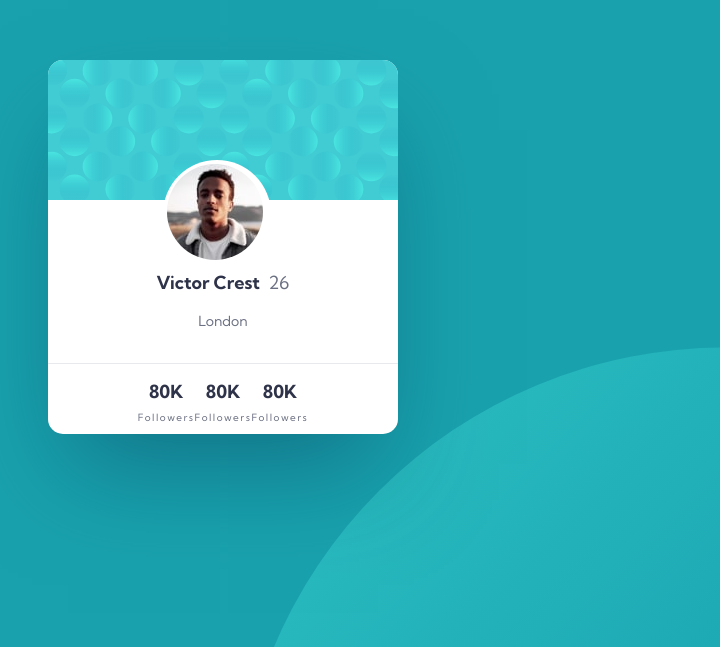
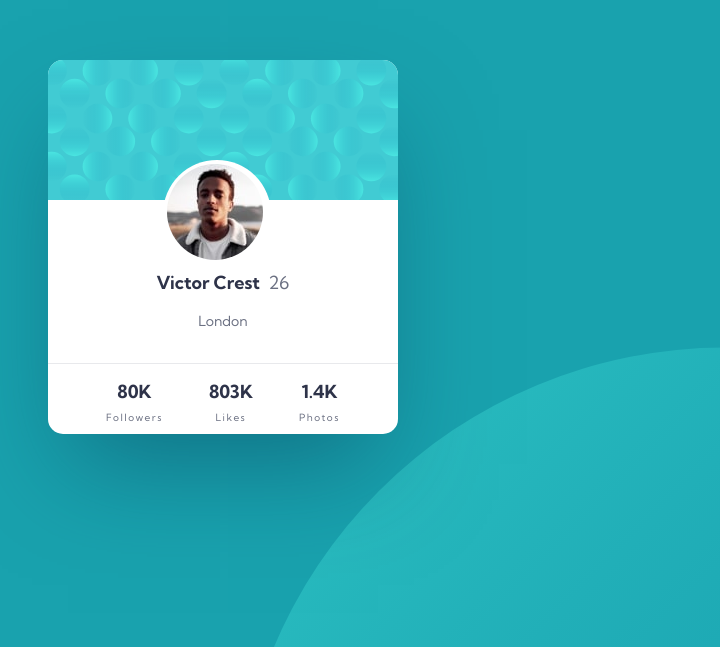
Before and after one commit to caarlosdamian/profile-card-component, a plain HTML site: page index.html in a window 1280 px wide. Shown: the part 153-800 px from the top of the page, without its empty margins (417-1137 px from the left). Drawn offline with Linux system fonts and the light colour scheme; a web font is replaced by a local one.

Commit message:
complete application

```diff
--- a/index.css
+++ b/index.css
@@ -130,6 +130,7 @@ body {
     align-items: center;
     justify-content: center;
     height: 88px;
+    gap: 46px;
 }
 
 .label-container {
--- a/index.html
+++ b/index.html
@@ -55,21 +55,13 @@
             <span>Followers</span>
         </div>
         <div class="label-container">
-            <strong>80K</strong>
-            <span>Followers</span>
-        </div>
-        <div class="label-container">
-            <strong>80K</strong>
-            <span>Followers</span>
-        </div>
-        <!-- <div class="label-container">
-          <strong>803K</trong>
+            <strong>803K</strong>
             <span>Likes</span>
         </div>
         <div class="label-container">
-          <strong>1.4K</trong>
+            <strong>1.4K</strong>
             <span>Photos</span>
-        </div> -->
+        </div>
       </div>
     </div>
   </body>
```
